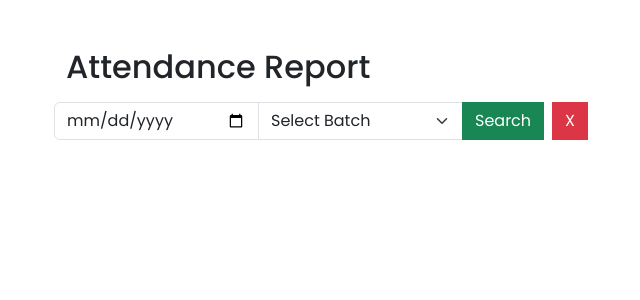
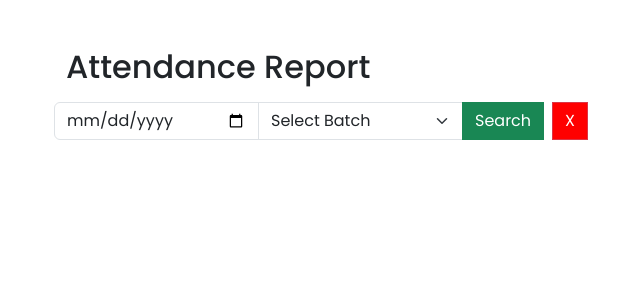
Before and after one commit to eamalindu/EMC-Attendance-System, a PHP site: page /attendance-report.php in a window 1280 px wide. Shown: the top 300 px of the page, without its empty margins (52-692 px from the left). Run offline with PHP 8.4, Linux system fonts and the light colour scheme; data that the repository does not hold is empty.

Commit message:
new css class added

```diff
--- a/attendance-report.php
+++ b/attendance-report.php
@@ -36,7 +36,7 @@ require_once "config.php";
                 <button type="button" id="btnAttendance" onclick="generateReport()" class="btn btn-success text-white">
                     Search
                 </button>
-                <button type="button" id="btnClear" class="btn btn-danger ms-2 rounded-0">X</button>
+                <button type="button" id="btnClear" class="btn btn-danger bg-red ms-2 rounded-0">X</button>
             </div>
         </div>
     </div>
--- a/css/all.css
+++ b/css/all.css
@@ -21,7 +21,9 @@ i {
     bottom: 10px;
     right: 10px;
 }
-
+.bg-red{
+    background: red!important;
+}
 .esoft-card {
     width: 90%;
     height: 260px;
```
